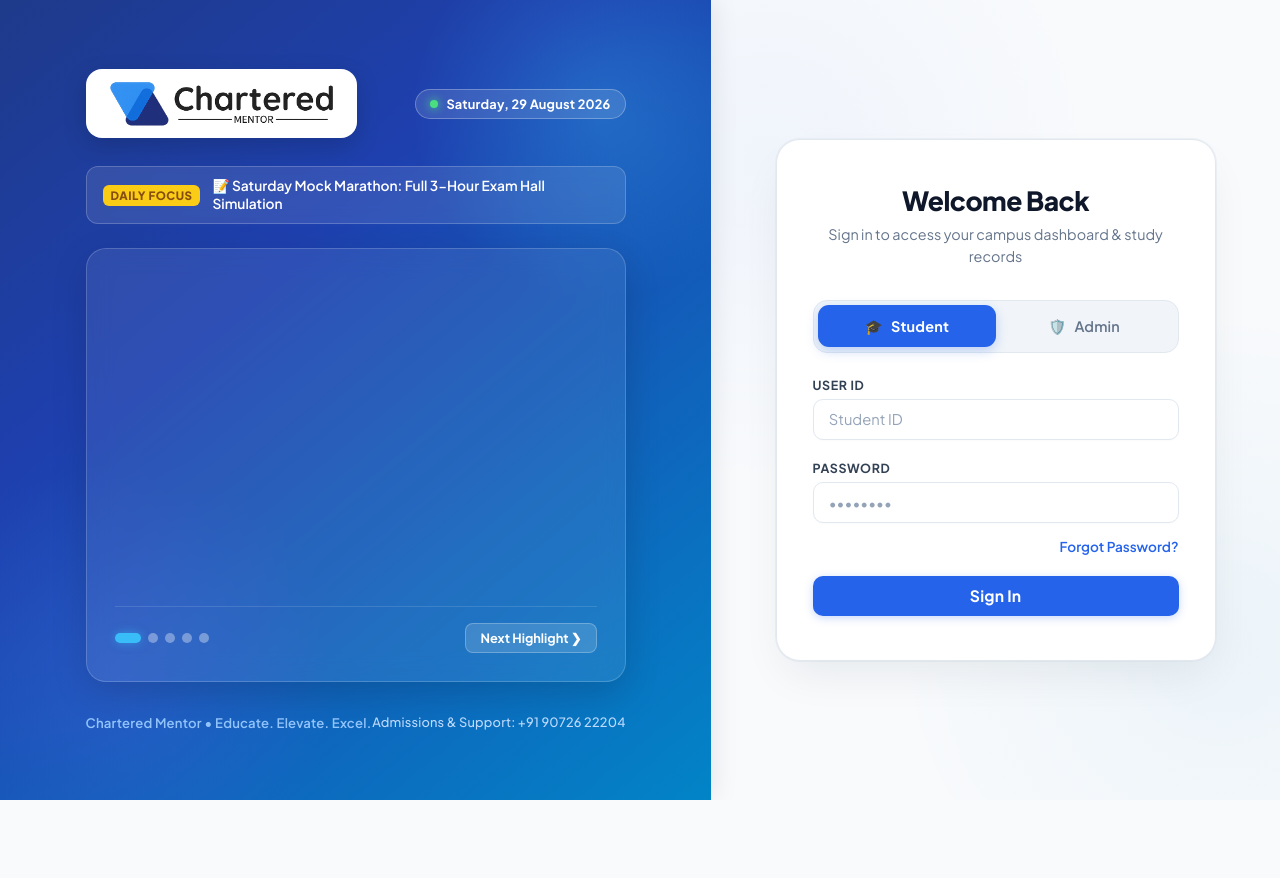
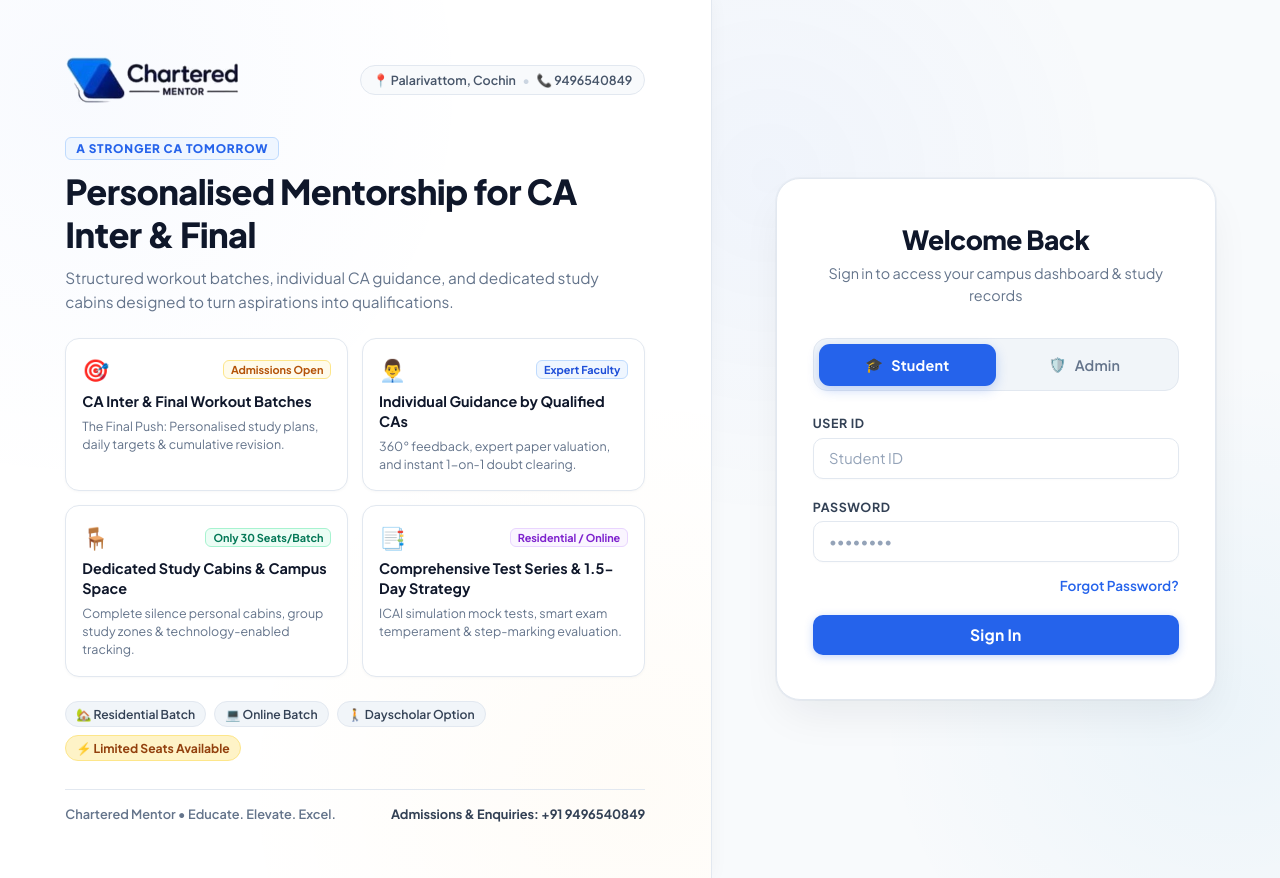
Before and after one commit to Jacob-droid-crypto/Chartered-Mentor, a React (Vite) app in the folder frontend/: page / in a window 1280 px wide. Before the commit the page ends 800 px from the top, so only its background shows below. Built offline with nearby package versions, Linux system fonts and the light colour scheme.

Commit message:
feat: authentic poster logo, reduced blue color palette, and abstract highlights from official posters

```diff
--- a/frontend/src/Login.css
+++ b/frontend/src/Login.css
@@ -27,39 +27,21 @@
     flex: 1.15;
     position: relative;
     overflow: hidden;
-    background: linear-gradient(140deg, #1e3a8a 0%, #1e40af 35%, #0284c7 100%);
-    color: #ffffff;
+    background: #ffffff;
+    background-image:
+      radial-gradient(circle at 10% 10%, rgba(37, 99, 235, 0.03) 0%, transparent 40%),
+      radial-gradient(circle at 90% 90%, rgba(245, 158, 11, 0.03) 0%, transparent 40%);
+    color: #0f172a;
     padding: 3.5rem 3.5rem;
-    box-shadow: 4px 0 24px rgba(15, 23, 42, 0.08);
+    border-right: 1px solid #e2e8f0;
+    box-shadow: 2px 0 16px rgba(15, 23, 42, 0.03);
     z-index: 2;
-  }
-
-  .login-hero-circle {
-    position: absolute;
-    border-radius: 50%;
-    pointer-events: none;
-  }
-
-  .login-hero-circle-1 {
-    top: -80px;
-    right: -80px;
-    width: 380px;
-    height: 380px;
-    background: radial-gradient(circle, rgba(56, 189, 248, 0.28) 0%, transparent 70%);
-  }
-
-  .login-hero-circle-2 {
-    bottom: -100px;
-    left: -100px;
-    width: 440px;
-    height: 440px;
-    background: radial-gradient(circle, rgba(99, 102, 241, 0.22) 0%, transparent 70%);
   }
 
   .login-hero-inner {
     position: relative;
     z-index: 5;
-    max-width: 540px;
+    max-width: 580px;
     margin: 0 auto;
   }
 
@@ -68,255 +50,191 @@
     align-items: center;
     justify-content: space-between;
     gap: 1rem;
-    margin-bottom: 1.75rem;
-  }
-
-  .login-hero-logo-box {
-    background: #ffffff;
-    border-radius: 16px;
-    padding: 0.65rem 1.4rem;
-    display: flex;
-    align-items: center;
-    box-shadow: 0 8px 24px rgba(0, 0, 0, 0.16);
-    max-width: 290px;
-    transition: transform 0.2s ease;
-  }
-
-  .login-hero-logo-box:hover {
-    transform: translateY(-2px);
+    margin-bottom: 2rem;
+    flex-wrap: wrap;
   }
 
   .login-hero-brand-logo {
     height: 48px;
-    width: 100%;
+    width: auto;
+    max-width: 260px;
     object-fit: contain;
     display: block;
   }
 
-  .login-hero-daily-pill {
-    background: rgba(255, 255, 255, 0.12);
-    border: 1px solid rgba(255, 255, 255, 0.28);
-    backdrop-filter: blur(8px);
-    color: #ffffff;
-    font-size: 0.8rem;
-    font-weight: 700;
-    padding: 6px 14px;
+  .login-hero-contact-pill {
+    background: #f8fafc;
+    border: 1px solid #e2e8f0;
+    color: #475569;
+    font-size: 0.78rem;
+    font-weight: 600;
+    padding: 6px 12px;
     border-radius: 20px;
-    letter-spacing: 0.2px;
     display: inline-flex;
     align-items: center;
-    gap: 0.5rem;
+    gap: 0.4rem;
   }
 
-  .live-pulse-dot {
-    width: 8px;
-    height: 8px;
-    border-radius: 50%;
-    background: #4ade80;
-    box-shadow: 0 0 10px #4ade80;
-    animation: pulseGlow 1.8s infinite;
+  .contact-divider {
+    color: #cbd5e1;
   }
 
-  @keyframes pulseGlow {
-    0%, 100% {
-      opacity: 1;
-      transform: scale(1);
-    }
-    50% {
-      opacity: 0.4;
-      transform: scale(0.85);
-    }
+  .login-hero-headline {
+    margin-bottom: 1.5rem;
   }
 
-  /* Daily Google-Style Focus Banner */
-  .login-hero-day-spotlight {
-    display: flex;
-    align-items: center;
-    gap: 0.75rem;
-    background: rgba(255, 255, 255, 0.1);
-    border: 1px solid rgba(255, 255, 255, 0.2);
-    border-radius: 12px;
-    padding: 0.6rem 1rem;
-    margin-bottom: 1.5rem;
-    backdrop-filter: blur(8px);
+  .hero-subheading-tag {
+    background: #eff6ff;
+    color: #2563eb;
+    border: 1px solid #bfdbfe;
+    font-size: 0.74rem;
+    font-weight: 800;
+    padding: 3px 10px;
+    border-radius: 6px;
+    letter-spacing: 0.8px;
+    display: inline-block;
+    margin-bottom: 0.65rem;
+    text-transform: uppercase;
   }
 
-  .spotlight-badge {
-    background: #facc15;
-    color: #854d0e;
-    font-size: 0.72rem;
+  .hero-main-title {
+    font-size: 2.15rem;
     font-weight: 800;
-    padding: 3px 8px;
-    border-radius: 6px;
-    text-transform: uppercase;
-    letter-spacing: 0.5px;
-    flex-shrink: 0;
+    color: #0f172a;
+    line-height: 1.24;
+    letter-spacing: -0.6px;
+    margin: 0 0 0.65rem 0;
   }
 
-  .spotlight-text {
-    font-size: 0.86rem;
-    color: #ffffff;
-    font-weight: 600;
-    line-height: 1.35;
+  .hero-main-desc {
+    font-size: 0.96rem;
+    color: #64748b;
+    line-height: 1.55;
+    margin: 0;
   }
 
-  /* Dynamic Rotating Institute Ad Card Container */
-  .login-hero-ad-container {
-    background: rgba(255, 255, 255, 0.08);
-    border: 1.5px solid rgba(255, 255, 255, 0.18);
-    border-radius: 20px;
-    padding: 1.75rem;
-    backdrop-filter: blur(12px);
-    box-shadow: 0 12px 35px rgba(0, 0, 0, 0.15);
-    margin-bottom: 2rem;
-    position: relative;
-    overflow: hidden;
+  /* 4 Abstract & Attractive Highlight Cards */
+  .hero-highlights-grid {
+    display: grid;
+    grid-template-columns: repeat(2, 1fr);
+    gap: 0.85rem;
+    margin-bottom: 1.5rem;
   }
 
-  .ad-card-wrapper {
-    animation: adFadeSlide 0.4s cubic-bezier(0.16, 1, 0.3, 1) forwards;
+  .hero-abstract-card {
+    background: #ffffff;
+    border: 1px solid #e2e8f0;
+    border-radius: 14px;
+    padding: 1.1rem 1rem;
+    box-shadow: 0 1px 3px rgba(15, 23, 42, 0.03);
+    transition: transform 0.2s ease, box-shadow 0.2s ease, border-color 0.2s ease;
   }
 
-  @keyframes adFadeSlide {
-    from {
-      opacity: 0;
-      transform: translateY(8px);
-    }
-    to {
-      opacity: 1;
-      transform: translateY(0);
-    }
+  .hero-abstract-card:hover {
+    transform: translateY(-2px);
+    box-shadow: 0 6px 18px rgba(15, 23, 42, 0.06);
+    border-color: #cbd5e1;
   }
 
-  .ad-card-header {
+  .abstract-card-top {
     display: flex;
     justify-content: space-between;
     align-items: center;
-    margin-bottom: 0.85rem;
+    margin-bottom: 0.55rem;
+  }
+
+  .abstract-card-icon {
+    font-size: 1.35rem;
+  }
+
+  .abstract-card-badge {
+    font-size: 0.68rem;
+    font-weight: 700;
+    padding: 2px 7px;
+    border-radius: 6px;
+  }
+
+  .abstract-card-badge.amber {
+    background: #fffbeb;
+    color: #b45309;
+    border: 1px solid #fde68a;
+  }
+
+  .abstract-card-badge.blue {
+    background: #eff6ff;
+    color: #1d4ed8;
+    border: 1px solid #bfdbfe;
+  }
+
+  .abstract-card-badge.green {
+    background: #ecfdf5;
+    color: #047857;
+    border: 1px solid #a7f3d0;
+  }
+
+  .abstract-card-badge.purple {
+    background: #faf5ff;
+    color: #7e22ce;
+    border: 1px solid #e9d5ff;
+  }
+
+  .abstract-card-title {
+    font-size: 0.9rem;
+    font-weight: 700;
+    color: #0f172a;
+    line-height: 1.35;
+    margin: 0 0 0.35rem 0;
+  }
+
+  .abstract-card-desc {
+    font-size: 0.78rem;
+    color: #64748b;
+    line-height: 1.45;
+    margin: 0;
+  }
+
+  /* Quick Batch Options */
+  .hero-batch-options {
+    display: flex;
+    flex-wrap: wrap;
+    gap: 0.5rem;
+    margin-bottom: 1.75rem;
+  }
+
+  .batch-pill {
+    background: #f1f5f9;
+    color: #334155;
+    font-size: 0.76rem;
+    font-weight: 600;
+    padding: 4px 10px;
+    border-radius: 20px;
+    border: 1px solid #e2e8f0;
+  }
+
+  .highlight-pill {
+    background: #fef3c7;
+    color: #92400e;
+    border-color: #fde68a;
+    font-weight: 700;
+  }
+
+  /* Footer Note */
+  .login-hero-footer-note {
+    display: flex;
+    justify-content: space-between;
+    align-items: center;
+    font-size: 0.8rem;
+    color: #64748b;
+    font-weight: 600;
+    border-top: 1px solid #e2e8f0;
+    padding-top: 1rem;
     flex-wrap: wrap;
     gap: 0.5rem;
   }
 
-  .ad-card-badge {
-    font-size: 0.76rem;
-    font-weight: 800;
-    letter-spacing: 0.6px;
-    border: 1px solid currentColor;
-    padding: 4px 10px;
-    border-radius: 20px;
-    background: rgba(255, 255, 255, 0.08);
-  }
-
-  .ad-card-tag {
-    font-size: 0.74rem;
+  .footer-contact {
+    color: #334155;
     font-weight: 700;
-    color: #f8fafc;
-    background: rgba(255, 255, 255, 0.15);
-    padding: 4px 10px;
-    border-radius: 20px;
-  }
-
-  .ad-card-title {
-    font-size: 1.55rem;
-    font-weight: 800;
-    line-height: 1.3;
-    color: #ffffff;
-    margin: 0 0 0.75rem 0;
-    letter-spacing: -0.4px;
-  }
-
-  .ad-card-desc {
-    font-size: 0.95rem;
-    line-height: 1.55;
-    color: #e0f2fe;
-    margin: 0 0 1.25rem 0;
-  }
-
-  .ad-card-features {
-    display: flex;
-    flex-wrap: wrap;
-    gap: 0.55rem;
-    margin-bottom: 0.5rem;
-  }
-
-  .ad-feature-pill {
-    background: rgba(255, 255, 255, 0.12);
-    border: 1px solid rgba(255, 255, 255, 0.2);
-    color: #ffffff;
-    padding: 5px 12px;
-    border-radius: 8px;
-    font-size: 0.8rem;
-    font-weight: 600;
-  }
-
-  .ad-carousel-nav {
-    display: flex;
-    justify-content: space-between;
-    align-items: center;
-    margin-top: 1.25rem;
-    padding-top: 1rem;
-    border-top: 1px solid rgba(255, 255, 255, 0.12);
-  }
-
-  .ad-dots {
-    display: flex;
-    gap: 0.45rem;
-    align-items: center;
-  }
-
-  .ad-dot {
-    width: 10px;
-    height: 10px;
-    border-radius: 50%;
-    background: rgba(255, 255, 255, 0.35);
-    border: none;
-    cursor: pointer;
-    transition: all 0.25s ease;
-    padding: 0;
-  }
-
-  .ad-dot.active {
-    width: 26px;
-    border-radius: 8px;
-    background: #38bdf8;
-    box-shadow: 0 0 10px rgba(56, 189, 248, 0.5);
-  }
-
-  .ad-next-btn {
-    background: rgba(255, 255, 255, 0.14);
-    border: 1px solid rgba(255, 255, 255, 0.25);
-    color: #ffffff;
-    padding: 6px 14px;
-    border-radius: 8px;
-    font-size: 0.8rem;
-    font-weight: 700;
-    cursor: pointer;
-    transition: all 0.2s ease;
-    display: inline-flex;
-    align-items: center;
-    gap: 0.35rem;
-  }
-
-  .ad-next-btn:hover {
-    background: rgba(255, 255, 255, 0.25);
-    transform: translateX(2px);
-  }
-
-  .login-hero-footer-note {
-    display: flex;
-    justify-content: space-between;
-    align-items: center;
-    font-size: 0.82rem;
-    color: #93c5fd;
-    font-weight: 600;
-    letter-spacing: 0.2px;
-    margin-top: 0.5rem;
-  }
-
-  .footer-contact {
-    color: #bfdbfe;
-    font-size: 0.8rem;
-    font-weight: 500;
   }
 }
 
--- a/frontend/src/Login.jsx
+++ b/frontend/src/Login.jsx
@@ -17,97 +17,37 @@ function Login({ onLoginSuccess }) {
   const [tempToken, setTempToken] = useState(null);
   const [resetRole, setResetRole] = useState('student');
 
-  // Dynamic Daily Ads & Spotlight Carousel
-  const [currentAdIndex, setCurrentAdIndex] = useState(0);
-
-  const instituteAds = [
+  // Abstract & Attractive Highlights Extracted from Official Posters
+  const posterHighlights = [
     {
-      badge: '🚀 ADMISSIONS OPEN 2026–27',
-      badgeColor: '#38bdf8',
-      title: 'Target CA Intermediate & Final: Fast-Track Mentorship Batches',
-      desc: 'Join South India\'s premier CA mentoring ecosystem with personalized 1-on-1 faculty guidance, daily chapter-wise test series, and dedicated study cabins.',
-      features: [
-        '✨ Dedicated Personal Study Cabins',
-        '📚 Curated ICAI Question Bank & Notes',
-        '🎯 100% Supervised Daily Study Hours'
-      ],
-      tag: '🔥 Limited Seats Remaining'
+      icon: '🎯',
+      title: 'CA Inter & Final Workout Batches',
+      desc: 'The Final Push: Personalised study plans, daily targets & cumulative revision.',
+      badge: 'Admissions Open',
+      badgeClass: 'amber'
     },
     {
-      badge: '🏆 PROVEN TRACK RECORD',
-      badgeColor: '#facc15',
-      title: 'Over 95% Pass Rate in Chartered Mentor Test Series',
-      desc: 'Our disciplined 3-tier revision blueprint has consistently produced All India Rank holders and first-attempt qualifiers across CA Foundation, Inter, and Final.',
-      features: [
-        '🥇 Mentoring from Qualified Chartered Accountants',
-        '📈 Continuous Performance & Percentile Analytics',
-        '🎯 Targeted Rank Improvement Masterclasses'
-      ],
-      tag: '⭐ Excellence in CA Coaching'
+      icon: '👨‍💼',
+      title: 'Individual Guidance by Qualified CAs',
+      desc: '360° feedback, expert paper valuation, and instant 1-on-1 doubt clearing.',
+      badge: 'Expert Faculty',
+      badgeClass: 'blue'
     },
     {
-      badge: '✍️ SAME-DAY PAPER EVALUATION',
-      badgeColor: '#4ade80',
-      title: 'Daily Answer Writing Evaluated Within 24 Hours',
-      desc: 'Every mock exam paper is meticulously evaluated with step-wise marks, presentation critiques, and actionable feedback before your next study session.',
-      features: [
-        '📝 ICAI Standard Step-by-Step Marking',
-        '💡 Presentation & Working Note Polishing',
-        '🔍 Direct 1-on-1 Error Rectification'
-      ],
-      tag: '⚡ 24-Hour Feedback Turnaround'
+      icon: '🪑',
+      title: 'Dedicated Study Cabins & Campus Space',
+      desc: 'Complete silence personal cabins, group study zones & technology-enabled tracking.',
+      badge: 'Only 30 Seats/Batch',
+      badgeClass: 'green'
     },
     {
-      badge: '💺 WORLD-CLASS STUDY ENVIRONMENT',
-      badgeColor: '#c084fc',
-      title: 'Silent Individual Cabins & Full Campus Amenities',
-      desc: 'Experience complete focus in ergonomic air-conditioned cabins, high-speed fiber internet, reference libraries, and hygienic dining facilities.',
-      features: [
-        '🤫 100% Distraction-Free Silent Study Zones',
-        '🌐 High-Speed Research WiFi & Power Hubs',
-        '☕ Refreshment Lounges & Break Areas'
-      ],
-      tag: '📍 Elite Campus Infrastructure'
-    },
-    {
-      badge: '🎯 ICAI EXAM SIMULATION',
-      badgeColor: '#fb923c',
-      title: 'Full-Length 3-Hour Mock Exams with Invigilation',
-      desc: 'Master exam temperament with exact hall simulation, strict invigilation, suggested answer keys, and comparative rank lists.',
-      features: [
-        '⏱️ Authentic 3-Hour Exam Hall Environment',
-        '📊 Percentile Benchmarking Across Cohorts',
-        '🏅 Model Answer Sheets for High Scorers'
-      ],
-      tag: '📅 Scheduled Exam Simulation'
+      icon: '📑',
+      title: 'Comprehensive Test Series & 1.5-Day Strategy',
+      desc: 'ICAI simulation mock tests, smart exam temperament & step-marking evaluation.',
+      badge: 'Residential / Online',
+      badgeClass: 'purple'
     }
   ];
-
-  // Auto-rotate ads every 5.5 seconds
-  useEffect(() => {
-    const timer = setInterval(() => {
-      setCurrentAdIndex((prev) => (prev + 1) % instituteAds.length);
-    }, 5500);
-    return () => clearInterval(timer);
-  }, [instituteAds.length]);
-
-  // Daily Date & Google-Style Day-of-the-Week Focus
-  const today = new Date();
-  const dayNames = ['Sunday', 'Monday', 'Tuesday', 'Wednesday', 'Thursday', 'Friday', 'Saturday'];
-  const monthNames = ['January', 'February', 'March', 'April', 'May', 'June', 'July', 'August', 'September', 'October', 'November', 'December'];
-  const currentDayName = dayNames[today.getDay()];
-  const formattedDate = `${currentDayName}, ${today.getDate()} ${monthNames[today.getMonth()]} ${today.getFullYear()}`;
-
-  const dailyThemes = {
-    Sunday: '✨ Sunday Master Strategy: Concept Consolidation & Target Setting',
-    Monday: '🚀 Monday Power Launch: High-Yield Chapter Targets for the Week',
-    Tuesday: '💡 Tuesday Practical Drill: Problem Solving & Question Formulations',
-    Wednesday: '⚡ Midweek Momentum: Intensive Answer Speed & Working Notes',
-    Thursday: '🎯 Thursday Deep Dive: ICAI Case Scenarios & Standards on Auditing',
-    Friday: '📊 Friday Review: Faculty Evaluation & 1-on-1 Feedback',
-    Saturday: '📝 Saturday Mock Marathon: Full 3-Hour Exam Hall Simulation'
-  };
-  const todaySpecial = dailyThemes[currentDayName] || '🎯 Precision Mentorship & Daily Evaluation';
 
   useEffect(() => {
     // Check if user is clicking a setup link from their email
@@ -267,90 +207,58 @@ function Login({ onLoginSuccess }) {
     <div className="login-split-layout">
       {/* Left Showcase Hero Panel (PC Only: >= 960px) */}
       <aside className="login-hero-panel">
-        <div className="login-hero-circle login-hero-circle-1" />
-        <div className="login-hero-circle login-hero-circle-2" />
-
         <div className="login-hero-inner">
-          {/* Top Brand Bar: Prominent Official Logo & Dynamic Live Date */}
+          {/* Top Brand Bar: Official Authentic Logo & Contact */}
           <div className="login-hero-brand">
-            <div className="login-hero-logo-box">
             <img
               src="/logo.png"
               alt="Chartered Mentor"
               className="login-hero-brand-logo"
             />
-            </div>
-            <div className="login-hero-daily-pill">
-              <span className="live-pulse-dot" />
-              <span>{formattedDate}</span>
+            <div className="login-hero-contact-pill">
+              <span>📍 Palarivattom, Cochin</span>
+              <span className="contact-divider">•</span>
+              <span>📞 9496540849</span>
             </div>
           </div>
 
-          {/* Daily Google-Style Doodle / Today's Special Focus Banner */}
-          <div className="login-hero-day-spotlight">
-            <span className="spotlight-badge">Daily Focus</span>
-            <span className="spotlight-text">{todaySpecial}</span>
+          {/* Headline & Abstract Tag */}
+          <div className="login-hero-headline">
+            <span className="hero-subheading-tag">A STRONGER CA TOMORROW</span>
+            <h1 className="hero-main-title">
+              Personalised Mentorship for CA Inter & Final
+            </h1>
+            <p className="hero-main-desc">
+              Structured workout batches, individual CA guidance, and dedicated study cabins designed to turn aspirations into qualifications.
+            </p>
           </div>
 
-          {/* Dynamic Rotating Institute Ad Card */}
-          <div className="login-hero-ad-container">
-            <div className="ad-card-wrapper" key={currentAdIndex}>
-              <div className="ad-card-header">
-                <span
-                  className="ad-card-badge"
-                  style={{ color: instituteAds[currentAdIndex].badgeColor, borderColor: instituteAds[currentAdIndex].badgeColor }}
-                >
-                  {instituteAds[currentAdIndex].badge}
-                </span>
-                <span className="ad-card-tag">
-                  {instituteAds[currentAdIndex].tag}
-                </span>
+          {/* 4 Concise & Abstract Highlight Cards from Official Posters */}
+          <div className="hero-highlights-grid">
+            {posterHighlights.map((item, idx) => (
+              <div key={idx} className="hero-abstract-card">
+                <div className="abstract-card-top">
+                  <span className="abstract-card-icon">{item.icon}</span>
+                  <span className={`abstract-card-badge ${item.badgeClass}`}>{item.badge}</span>
                 </div>
-
-              <h2 className="ad-card-title">
-                {instituteAds[currentAdIndex].title}
-              </h2>
-
-              <p className="ad-card-desc">
-                {instituteAds[currentAdIndex].desc}
-              </p>
-
-              <div className="ad-card-features">
-                {instituteAds[currentAdIndex].features.map((feat, idx) => (
-                  <div key={idx} className="ad-feature-pill">
-                    {feat}
+                <h3 className="abstract-card-title">{item.title}</h3>
+                <p className="abstract-card-desc">{item.desc}</p>
               </div>
             ))}
           </div>
-            </div>
 
-            {/* Carousel Navigation: Dots & Manual Next */}
-            <div className="ad-carousel-nav">
-              <div className="ad-dots">
-                {instituteAds.map((_, idx) => (
-                  <button
-                    key={idx}
-                    type="button"
-                    className={`ad-dot ${idx === currentAdIndex ? 'active' : ''}`}
-                    onClick={() => setCurrentAdIndex(idx)}
-                    aria-label={`View Highlight ${idx + 1}`}
-                  />
-                ))}
-              </div>
-              <button
-                type="button"
-                className="ad-next-btn"
-                onClick={() => setCurrentAdIndex((prev) => (prev + 1) % instituteAds.length)}
-              >
-                Next Highlight ❯
-              </button>
-            </div>
+          {/* Quick Batch Options */}
+          <div className="hero-batch-options">
+            <span className="batch-pill">🏡 Residential Batch</span>
+            <span className="batch-pill">💻 Online Batch</span>
+            <span className="batch-pill">🚶 Dayscholar Option</span>
+            <span className="batch-pill highlight-pill">⚡ Limited Seats Available</span>
           </div>
 
           {/* Footer Note */}
           <div className="login-hero-footer-note">
             <span>Chartered Mentor • Educate. Elevate. Excel.</span>
-            <span className="footer-contact">Admissions & Support: +91 90726 22204</span>
+            <span className="footer-contact">Admissions & Enquiries: +91 9496540849</span>
           </div>
         </div>
       </aside>
```
Also changed, not shown: frontend/public/cm-logo-clean.png (added), frontend/public/logo.png. Lines whose indentation alone changed are shown as unchanged.
